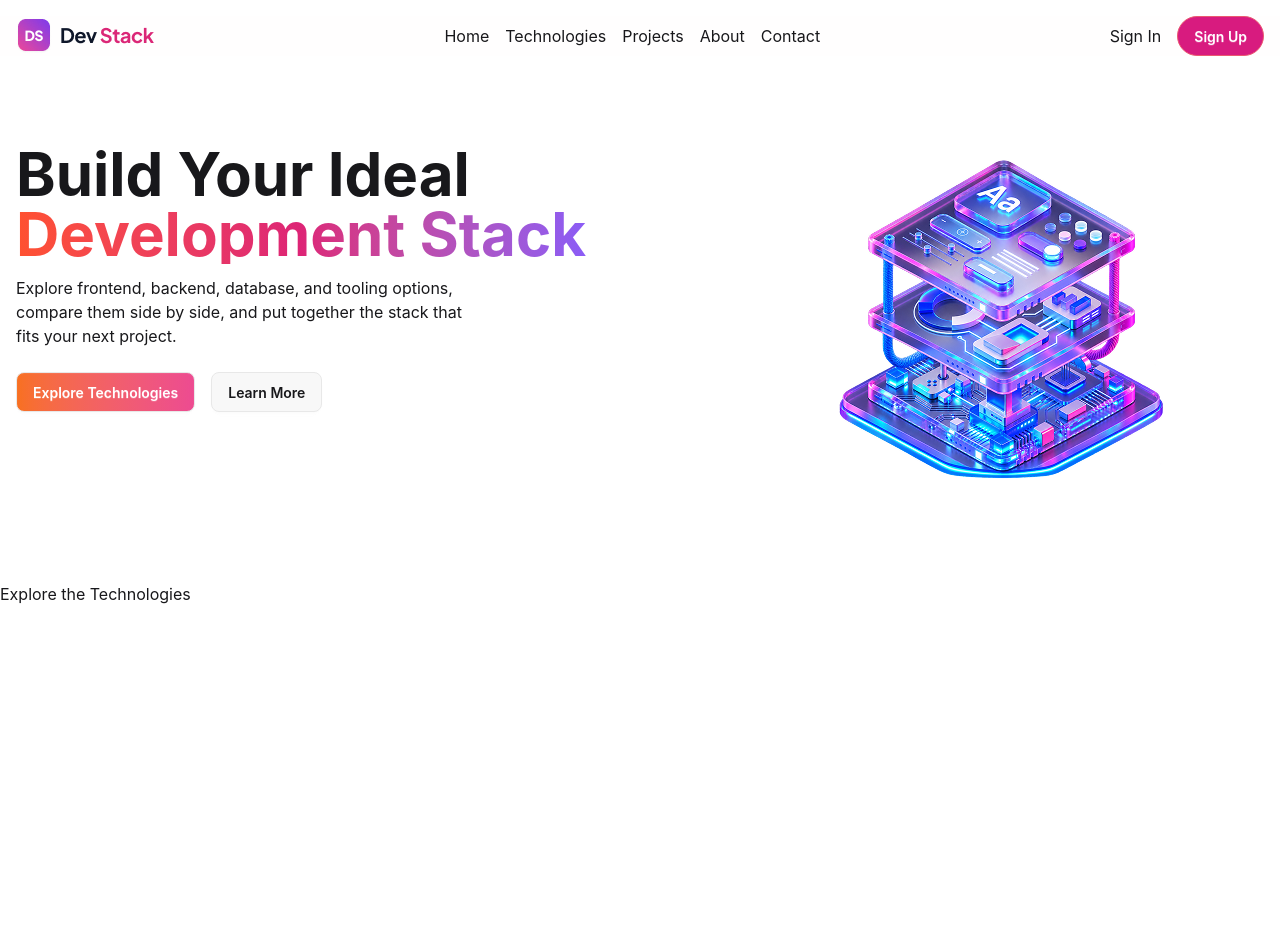
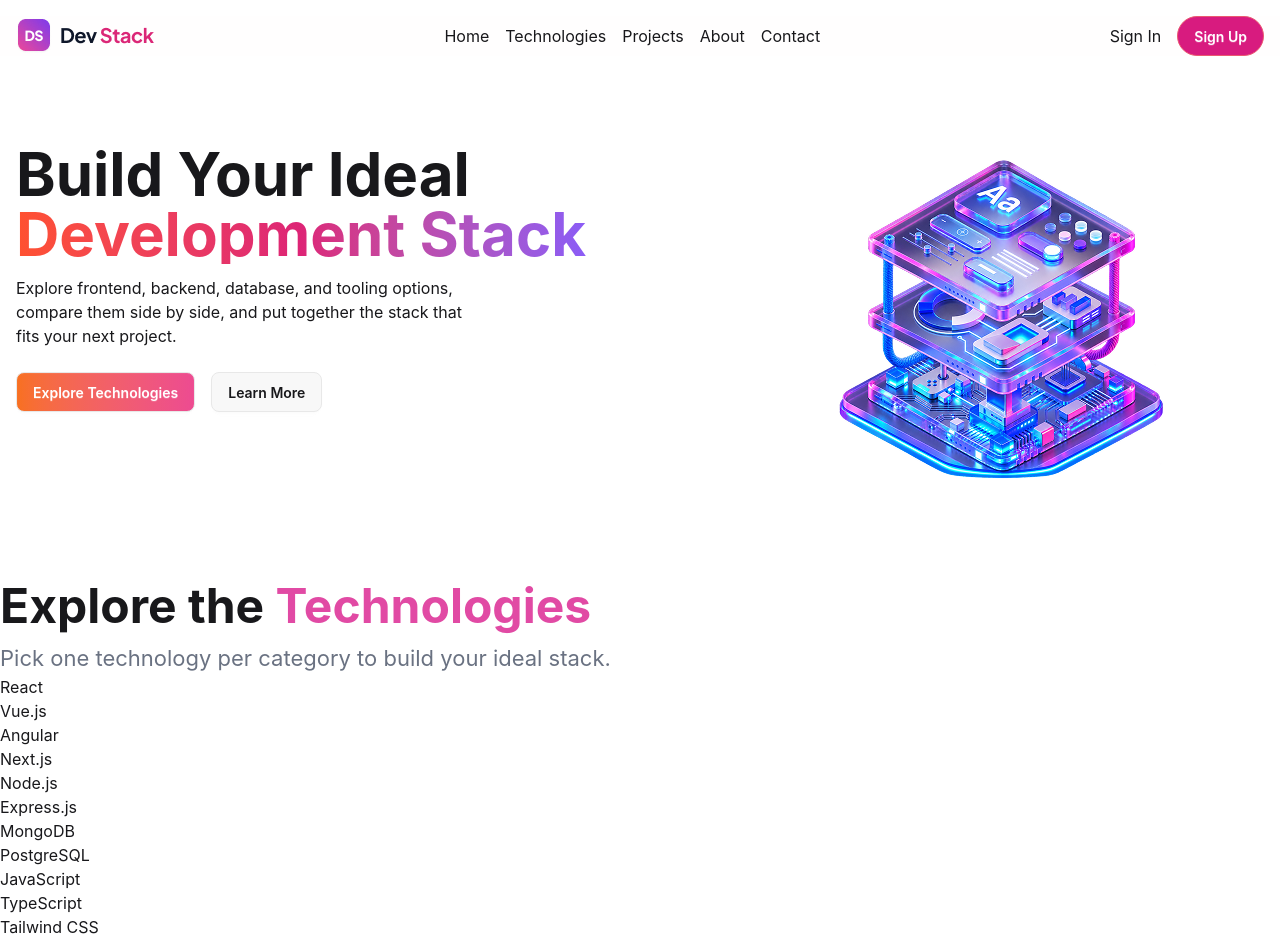
Before and after one commit to wasif-tasin/DevStack, a React (Vite) app: page / in a window 1280 px wide. Shown: the top 943 px of the page. Before the commit the page ends 800 px from the top, so only its background shows below. Built offline with nearby package versions, Linux system fonts and the light colour scheme.

Commit message:
data successfully fetch and rendering in UI

```diff
--- a/src/App.tsx
+++ b/src/App.tsx
@@ -2,7 +2,7 @@ import { Suspense, useState } from "react";
 import Banner from "./Component/Banner"
 import Nav from "./Component/Nav"
 import type { ITechnology } from "./Type";
-import Card from "./Component/Card/Card";
+import AvailableTechnology from "./Component/Card/AvailableTechnology";
 
 const cardFetch = async (): Promise<ITechnology[]> => {
   const response = await fetch('../public/data.json');
@@ -19,7 +19,7 @@ function App() {
       <Nav></Nav>
       <Banner></Banner>
       <Suspense fallback={<h2>Loading.....</h2>}>
-      <Card cardDataPromise = {cardDataPromise}></Card>
+      <AvailableTechnology cardDataPromise = {cardDataPromise}></AvailableTechnology>
       </Suspense>
     </>
   )
--- /dev/null
+++ b/src/Component/Card/AvailableTechnology.tsx
@@ -0,0 +1,30 @@
+import { use } from "react";
+import type { ITechnology } from "../../Type";
+import TechnologyCard from "./TechnologyCard";
+
+interface CardProps {
+    cardDataPromise: Promise<ITechnology[]>;
+}
+
+const AvailableTechnology = ({ cardDataPromise }: CardProps) => {
+    const card = use(cardDataPromise);
+    console.log(card)
+    return (
+        <div className="container mx-auto">
+            <div>
+                <h2 className="text-5xl font-bold">Explore the <span className="text-[#E14AA4]">Technologies</span> </h2>
+                <p className="mt-3 text-[22px] text-gray-500">Pick one technology per category to build your ideal stack.</p>
+            </div>
+            <div>
+                {
+                card.map((technology : ITechnology) => {
+                    return <div>
+                        <TechnologyCard technology = {technology} key={technology.id}></TechnologyCard>
+                    </div>
+                })}
+            </div>
+        </div>
+    );
+};
+
+export default AvailableTechnology;
--- a/src/Component/Card/Card.tsx
+++ /dev/null
@@ -1,18 +0,0 @@
-import { use } from "react";
-import type { ITechnology } from "../../Type";
-
-interface CardProps {
-    cardDataPromise: Promise<ITechnology[]>;
-}
-
-const Card = ({cardDataPromise}: CardProps) => {
-    const card = use(cardDataPromise);
-    console.log(card)
-    return (
-        <div>
-            <h2>Explore the Technologies</h2>
-        </div>
-    );
-};
-
-export default Card;
--- /dev/null
+++ b/src/Component/Card/TechnologyCard.tsx
@@ -0,0 +1,15 @@
+import type { ITechnology } from "../../Type";
+
+interface TechnologyProps {
+   technology:ITechnology;
+}
+
+const TechnologyCard = ({technology} : TechnologyProps) => {
+    return (
+        <div>
+           <h2>{technology.name}</h2>
+        </div>
+    );
+};
+
+export default TechnologyCard;
```
